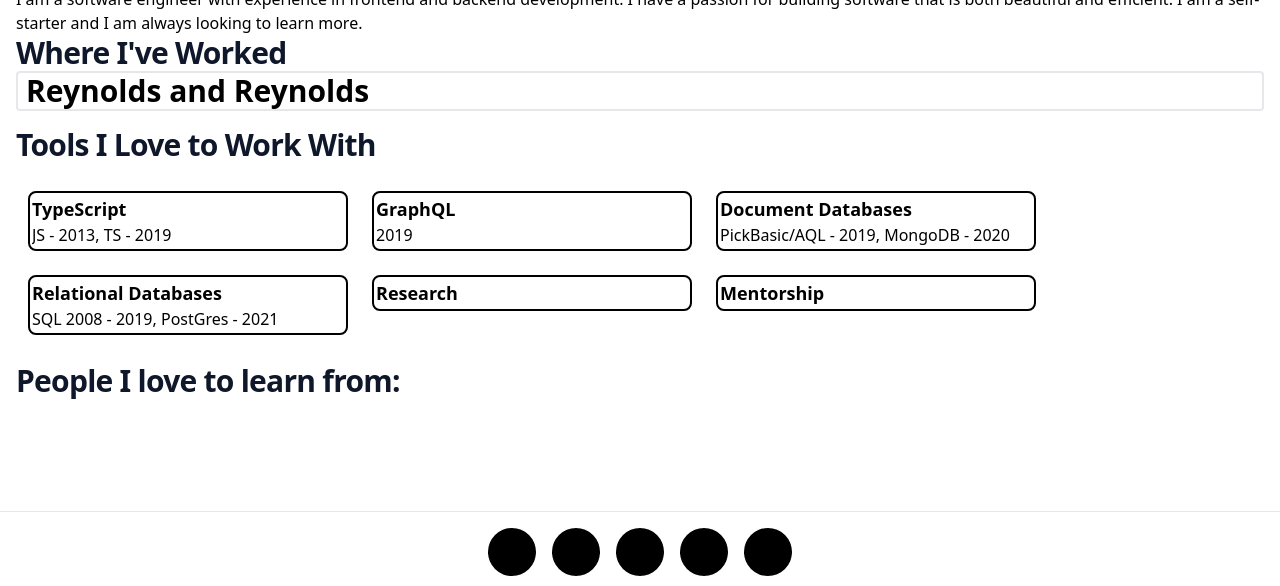
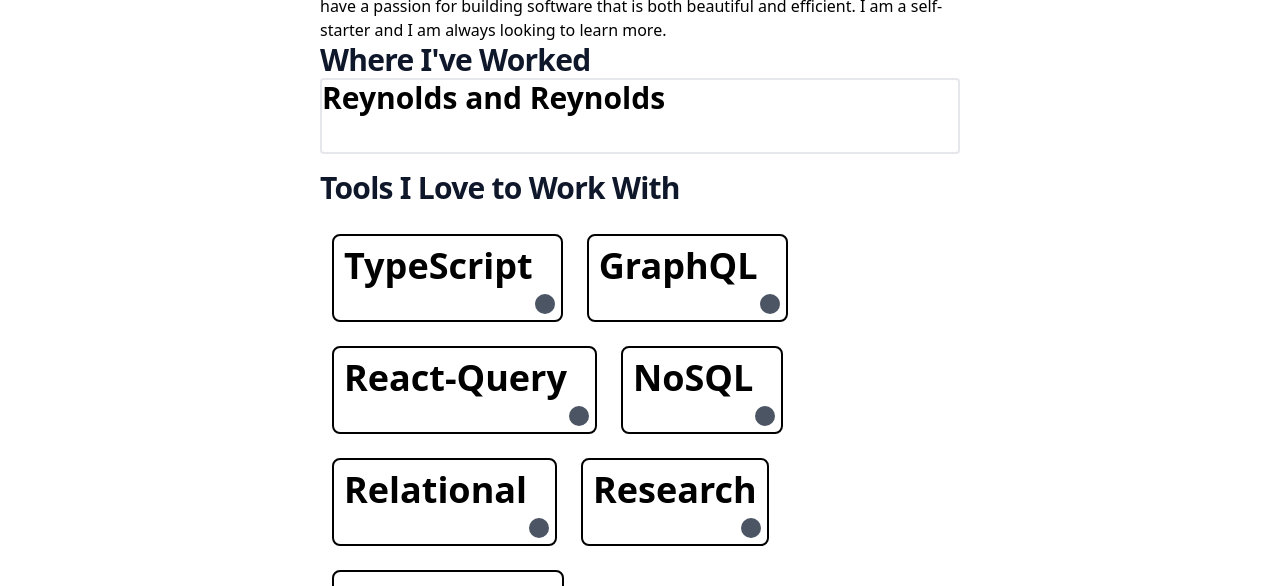
Before and after one commit to mkerkstra/blogsite, a Next.js app: page /resume in a window 1280 px wide. Shown: the part 209-795 px from the top of the page. Built offline with nearby package versions, Linux system fonts and the light colour scheme; no server answers.

Commit message:
toolbox container

```diff
--- a/src/components/experience.tsx
+++ b/src/components/experience.tsx
@@ -1,5 +1,4 @@
 import {myExperience} from '../data/myExperience';
-import {ToolTip} from './tooltip';
 
 const CompanyCard = ({company, role, projects}: typeof myExperience[number]) => (
   <section>
@@ -7,17 +6,14 @@
       inline-block
       text-2xl sm:text-3xl font-extrabold
     `}>
-      <ToolTip className={`
-          inline-block ml-2
-        `} panel={company.quickOverview}>
       <a
         href={company.link}
         target='_blank'
         rel='noopener noreferrer'
       >
-          {company.name || company.quickOverview}
+        <p className={`whitespace-pre-line`}>{company.name || company.quickOverview}</p>
         <ion-icon name="open-outline" size="small" color="inherit"/>
-        </a></ToolTip>
+      </a>
     </h1>
   </section>
 );
@@ -26,10 +22,10 @@
   container: ``,
 };
 
-export const Experience = () => {
+export default function Experience() {
   return (
     <div className={classes.container}>
       <CompanyCard {...myExperience[0]}/>
     </div>
   );
-};
+}
--- a/src/components/footer.tsx
+++ b/src/components/footer.tsx
@@ -2,9 +2,11 @@
 
 const classes = {
   footer: `
+    static
     flex  flex-col
-    relative h-[10%]
+    h-[10%]
     bottom-0
+    p-4
     items-center
     justify-center
     w-screen
--- a/src/components/layout.tsx
+++ b/src/components/layout.tsx
@@ -5,17 +5,22 @@
 
 const classes = {
   layout: `
-    h-full
-    w-full
-    fixed
+    min-h-screen
+    min-w-screen
+    relative
+    box-border
+    dark:bg-black bg-white
+    dark:text-white
   `,
   main: `flex
     flex-col
     overflow-y-auto
-    h-[80%]
-    p-4
-    dark:bg-black bg-white
-    dark:text-white
+    sm:w-full
+    md:w-3/4
+    lg:w-1/2
+    mx-auto
+    block
+    min-h-[80vh]
   `,
 };
 
--- a/src/components/navbar.tsx
+++ b/src/components/navbar.tsx
@@ -4,8 +4,9 @@
 
 const classes = {
   nav: `
-  relative w-screen h-[10%] py-5 flex items-center place-content-around
+  sticky top-0 w-screen h-[10%] py-5 flex items-center place-content-around
   border-b
+  z-50
   dark:bg-black bg-white
   dark:text-white text-black`,
   links: `
--- a/src/components/toolbox.tsx
+++ b/src/components/toolbox.tsx
@@ -7,65 +7,102 @@
     my-4
   `,
   skillCard: `
-    w-1/4
+    flex
+    flex-col
     h-1/4
     rounded
     outline outline-offset-2 outline-2
     m-4
+    p-2
+    pb-0
   `,
   name: `
-    text-lg
+    text-4xl
     font-bold
+  `,
+  detailedInfo: `
+    p-2
+    mt-1
+  `,
+  iconButton: `
+    inline-flex
+    p-0.5
+    mt-2
+    mb-1
+    -mr-1
+    ml-auto
+    no-ssr
+    rounded-full
+    border-1
+    bg-gray-600
+    text-white
+    dark:bg-white
+    dark:text-black
   `,
 } as const;
 
-export const Toolbox = () =>
-  <div className={classes.container}>
-    {myToolbox.map((skill) => skill.kind === 'technical' ?
-      <TechnicalSkillCard key={skill.name} skill={skill}/> :
-      <SoftSkillCard key={skill.name} skill={skill}/>
-    )}
-  </div>;
-
 const TechnicalSkillCard = ({skill}: {skill: typeof myToolbox[number] & {kind: 'technical'}}) => {
   const [expanded, setExpanded] = React.useState(false);
+  const detailedStyle = expanded ? classes.detailedInfo : 'hidden';
   return (
     <div
       className={`${classes.skillCard} ${!expanded ? 'truncate ...' : ''}`}
-      onClick={() => setExpanded(!expanded)}
     >
-      <h1 className={classes.name}>
+      <div className={`flex flex-nowrap`}>
+        <h1 className={classes.name}>{skill.name}</h1>
         <a
           href={skill.link}
           target='_blank'
           rel='noopener noreferrer'
         >
-          {skill.name} <ion-icon name="open-outline" size="small" color="inherit"/>
+          <ion-icon name="open-outline" size="small" color="inherit"/>
         </a>
-      </h1>
-      <p>{skill.experience}</p>
-      {expanded && (
-        <p>
-          {skill.why}
-        </p>
-      )}
+      </div>
+      <p className={detailedStyle}>
+        {skill.why}
+      </p>
+      <button
+        className={classes.iconButton}
+        aria-hidden
+        onClick={() => setExpanded(!expanded)}
+      >
+        {expanded ? <ion-icon name="chevron-up-outline" />:
+        <ion-icon name="chevron-down-outline"/>
+        }
+      </button>
     </div>
   );
 };
 
 const SoftSkillCard = ({skill}: {skill: typeof myToolbox[number] & {kind: 'soft'}}) => {
   const [expanded, setExpanded] = React.useState(false);
+  const detailedStyle = expanded ? classes.detailedInfo : 'hidden';
   return (
     <div className={classes.skillCard}
       onClick={() => setExpanded(!expanded)}
     >
       <h1 className={classes.name}>{skill.name}</h1>
-      {expanded && (
-        <>
-          <p>{skill.trait}</p>
-          <p>{skill.anecdote}</p>
-        </>
+      <p className={detailedStyle}>{skill.trait}</p>
+      <p className={detailedStyle}>{skill.anecdote}</p>
+      <button
+        className={classes.iconButton}
+        aria-hidden
+      >
+        {expanded ? <ion-icon name="chevron-up-outline" />:
+        <ion-icon name="chevron-down-outline"/>
+        }
+      </button>
+    </div>
+  );
+};
+
+export default function Toolbox() {
+  return (
+    <div className={classes.container}>
+      {myToolbox.map((skill) => skill.kind === 'technical' ?
+      <TechnicalSkillCard key={skill.name} skill={skill}/> :
+      <SoftSkillCard key={skill.name} skill={skill}/>
       )}
     </div>
   );
-};
+}
--- a/src/components/tooltip.tsx
+++ /dev/null
@@ -1,61 +0,0 @@
-import React from 'react';
-import {Popover, Transition} from '@headlessui/react';
-// import {useMachine} from '@xstate/react';
-// import {createMachine} from 'xstate';
-
-// const tooltipMachine = createMachine({
-//   id: 'tooltip',
-//   initial: 'hidden',
-//   states: {
-//     displayed,
-//   },
-// });
-
-export const ToolTip = (args: {
-  button?: React.ReactNode | string | JSX.Element;
-  panel: React.ReactNode | string | JSX.Element;
-  children?: React.ReactNode;
-  className?: string;
-}) => {
-  // const [current, send] = useMachine(tooltipMachine);
-  // const [isOpen, setIsOpen] = React.useReducer(
-  //     (state: boolean, event: 'click' | 'onMouseEnter' | 'onMouseLeave' | 'none') => {
-  //       switch ( event ) {
-  //         case 'click':
-  //           return true;
-  //         case 'onMouseEnter':
-  //           return true;
-  //         case 'onMouseLeave':
-  //           return false;
-  //         default:
-  //           return state;
-  //       }
-  //     }, false);
-  const [isHover, setIsHover] = React.useState(false);
-  return <Popover className={args.className}>
-    {({open, close}) => (
-      <>
-        <Popover.Button
-          onMouseOver={() => (open = true, setIsHover(true))}
-          onMouseLeave={() => (isHover && close(), setIsHover(false))}
-          onClick={() => (open ? open = true : open = false)}
-        >{args?.button || args?.children || <ion-icon name="information-circle"/>}</Popover.Button>
-        {open && (
-          <Transition
-            as={React.Fragment}
-            enter="transition ease-out duration-200"
-            enterFrom="opacity-0 translate-y-1"
-            enterTo="opacity-100 translate-y-0"
-            leave="transition ease-in duration-150"
-            leaveFrom="opacity-100 translate-y-0"
-            leaveTo="opacity-0 translate-y-1"
-          >
-            <Popover.Panel static>
-              {console.log('this is showin')}
-              {args?.panel}
-            </Popover.Panel>
-          </Transition>)}
-      </>
-    )}
-  </Popover>;
-};
--- a/src/data/myToolbox.ts
+++ b/src/data/myToolbox.ts
@@ -21,7 +21,7 @@
   kind: 'technical',
   tool: 'language',
   link: 'https://www.typescriptlang.org/',
-  experience: 'JS - 2013, TS - 2019',
+  experience: '3Y',
   why: `It allows separating business logic from implementation details to be baked into your design patterns.
             If a product has the good fortune of lasting through the lifecycle of a framework, good static typing will
             allow devs to make a stronger, more confident case.`,
@@ -30,23 +30,33 @@
   kind: 'technical',
   tool: 'standard',
   link: 'https://graphql.org/',
-  experience: '2019',
+  experience: '3Y',
   why: `GraphQL - and in particular, GrapQL written in a
           TypeScript environment solve a lot of the complains we have with REST.`,
 }, {
-  name: 'Document Databases',
+  name: 'React-Query',
+  kind: 'technical',
+  tool: 'library',
+  link: 'https://react-query.tanstack.com/',
+  experience: '1Y',
+  why: ``,
+},
+{
+  name: 'NoSQL',
   kind: 'technical',
   tool: 'standard',
   link: 'https://hostingdata.co.uk/nosql-database/',
-  experience: `PickBasic/AQL - 2019, MongoDB - 2020`,
-  why: `Speed of development`,
+  experience: `3Y`,
+  why: `NoSQL gives a faster ramp up time from the product perspective.
+    Particularly with typescript/react, it's easier to think in terms of objects rather than tables.`,
 }, {
-  name: 'Relational Databases',
+  name: 'Relational',
   kind: 'technical',
   tool: 'standard',
   link: 'https://dl.acm.org/doi/10.1145/362384.362685',
-  experience: 'SQL 2008 - 2019, PostGres - 2021',
-  why: 'Joins',
+  experience: '3Y',
+  why: `Relational databases can  give a lot more flexibility/introperability
+  than NoSQL when dealing with well-structured data.`,
 },
 {
   name: 'Research',
--- a/src/pages/resume.tsx
+++ b/src/pages/resume.tsx
@@ -1,7 +1,7 @@
 import React from 'react';
-import {AboutMe} from '../components/aboutMe';
-import {Experience} from '../components/experience';
-import {Toolbox} from '../components/toolbox';
+import AboutMe from '../components/aboutMe';
+import Experience from '../components/experience';
+import Toolbox from '../components/toolbox';
 
 const classes = {
   container: `max-w-full mx-auto`,
```
Also changed, not shown: src/components/aboutMe.tsx (+5 -2 lines). Lines whose indentation alone changed are shown as unchanged.
